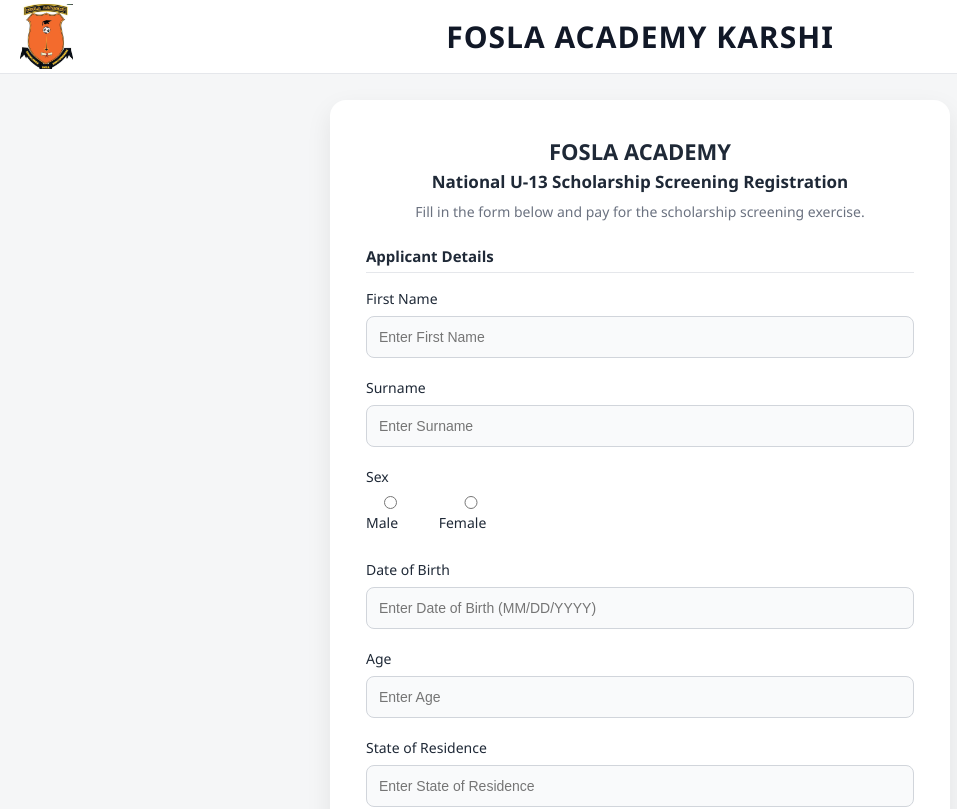
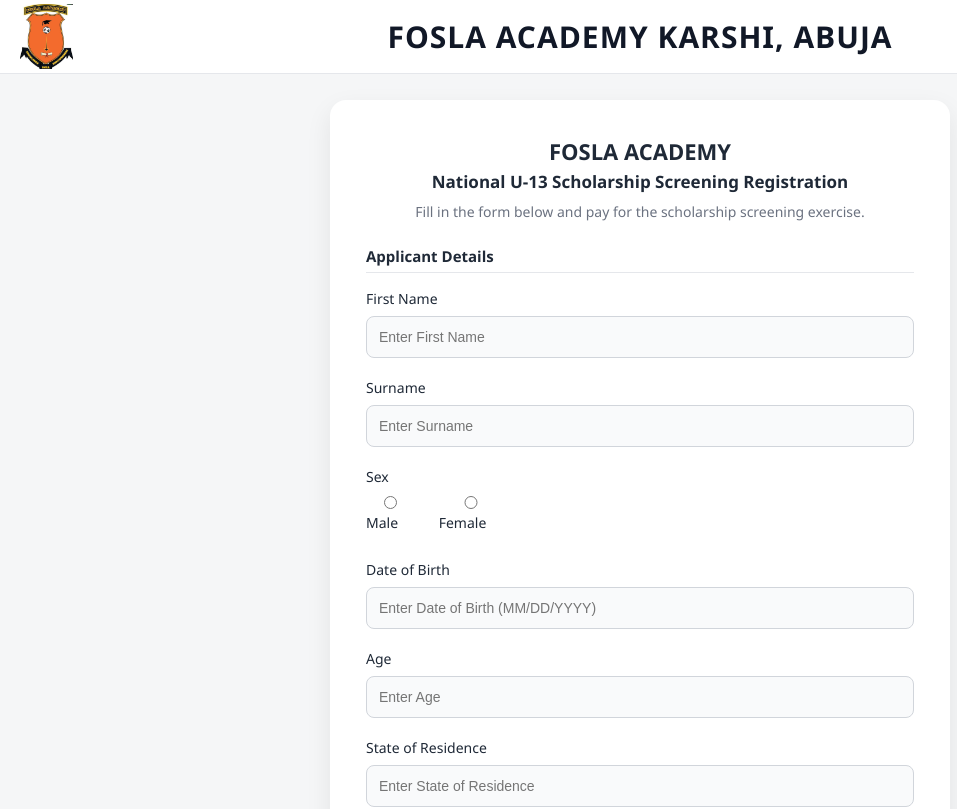
Before and after one commit to KIBMICH/fosla-registration-portal, a React (Vite) app: page / in a window 1280 px wide. Shown: the top 809 px of the page, without its empty margins (0-957 px from the left). Built offline with nearby package versions, Linux system fonts and the light colour scheme; no server answers.

Commit message:
HEADER CHANGE

```diff
--- a/src/components/BioDataForms/BioDataForms.jsx
+++ b/src/components/BioDataForms/BioDataForms.jsx
@@ -136,7 +136,7 @@
         </div>
 
         <div className="header-text">
-          <h1>FOSLA ACADEMY KARSHI</h1>
+          <h1>FOSLA ACADEMY KARSHI, ABUJA</h1>
           <h2>Scholarship Registration</h2>
         </div>
       </header>
```
